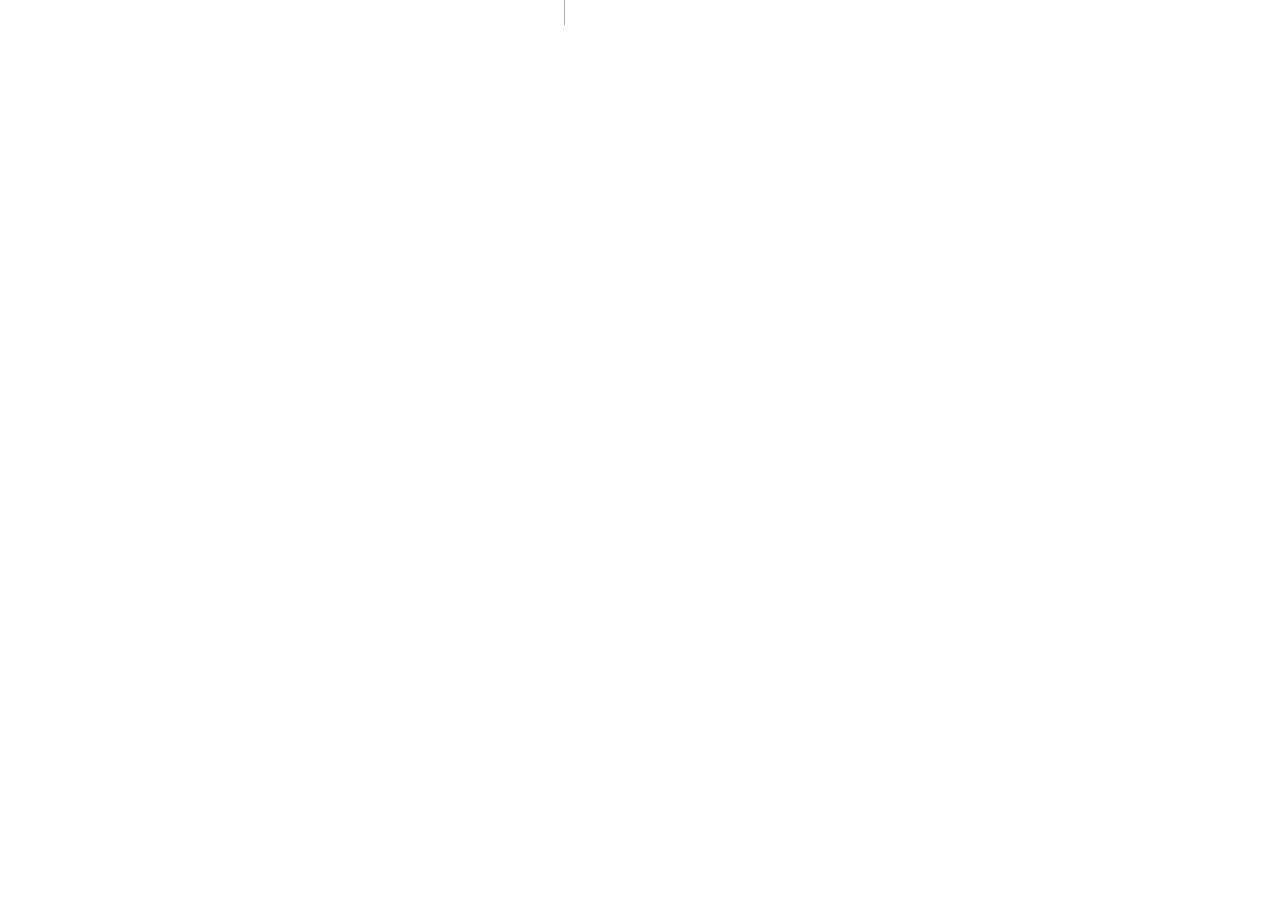
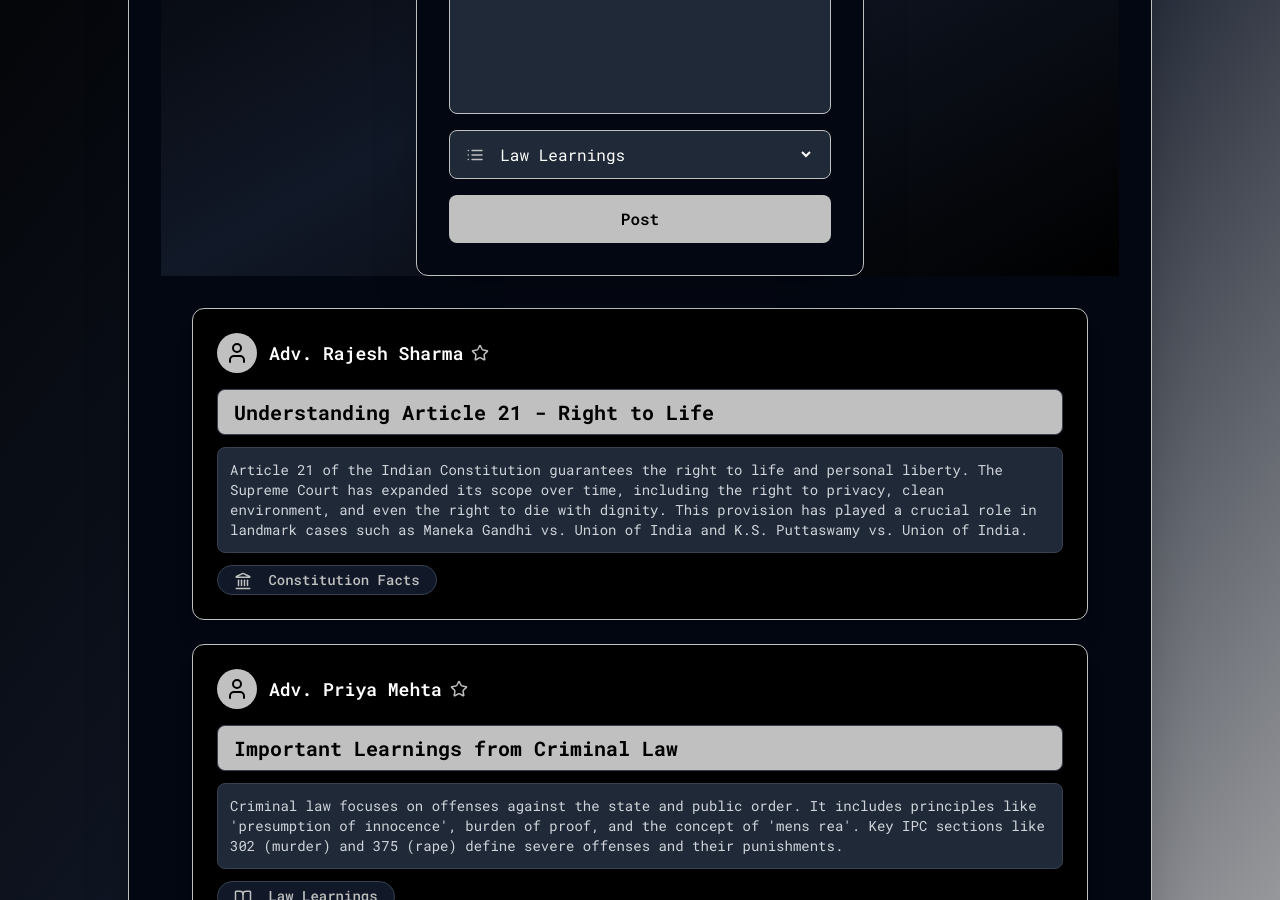
Before and after one commit to techjantaparty/amplify, a Next.js app in the folder amplify/app/: page /advocates/post-content in a window 1280 px wide. Before the commit this address had no page. Shown: the part 400-1300 px from the top of the page. Before the commit the page ends 800 px from the top, so only its background shows below. Built offline with nearby package versions, Linux system fonts and the light colour scheme.

Commit message:
Refactor AdvocatesDashboard and create PostContent page; update routing and enhance PostContentForm layout

```diff
--- a/amplify/app/src/app/advocates/dashboard/page.tsx
+++ /dev/null
@@ -1,12 +0,0 @@
-import PostContentForm from "@/components/createAdvocatePost";
-import React from "react";
-
-const AdvocatesDashboard = () => {
-  return (
-    <div>
-      <PostContentForm />
-    </div>
-  );
-};
-
-export default AdvocatesDashboard;
--- a/amplify/app/src/app/advocates/login/page.tsx
+++ b/amplify/app/src/app/advocates/login/page.tsx
@@ -27,7 +27,7 @@ const LoginPage = () => {
       fd.append("email", formData.email);
       fd.append("password", formData.password);
       const response = await axios.post("/api/advocate/login", fd);
-      if (response.data.success) router.push("/advocates/dashboard");
+      if (response.data.success) router.replace("/advocates/post-content");
     } catch (e) {
       if (isAxiosError(e)) {
         toast.error(
--- /dev/null
+++ b/amplify/app/src/app/advocates/post-content/page.tsx
@@ -0,0 +1,20 @@
+import LawyerPostCard from "@/components/advocatePostCard";
+import PostContentForm from "@/components/createAdvocatePost";
+import React from "react";
+
+const AdvocatesDashboard = () => {
+  return (
+    <div className="min-h-screen bg-gradient-to-br from-black via-gray-900 to-[#C0C0C0] flex justify-center items-center p-6">
+      <div className="w-full max-w-5xl bg-gray-950 text-white p-8 rounded-xl shadow-2xl border border-[#C0C0C0]">
+        {/* <PostContentForm /> */}
+        <h1 className="text-3xl font-bold text-center mb-6 bg-[#C0C0C0] text-black px-6 py-3 rounded-lg shadow-md border border-gray-700">
+          Advocates Dashboard
+        </h1>
+        <PostContentForm />
+        <LawyerPostCard />
+      </div>
+    </div>
+  );
+};
+
+export default AdvocatesDashboard;
--- a/amplify/app/src/app/advocates/register/page.tsx
+++ b/amplify/app/src/app/advocates/register/page.tsx
@@ -40,7 +40,7 @@ const SignupPage = () => {
       fd.append("experience", formData.experience);
 
       const response = await axios.post("/api/advocate/signup", fd);
-      if (response.data.success) router.push("/advocates/login");
+      if (response.data.success) router.replace("/advocates/login");
     } catch (e) {
       if (isAxiosError(e)) {
         toast.error(e.response?.data.message || "Signup failed. Try again.");
--- /dev/null
+++ b/amplify/app/src/components/advocatePostCard.tsx
@@ -0,0 +1,79 @@
+"use client";
+
+import { User, Star, BookOpen, Landmark, Scale } from "lucide-react"; // Icons
+
+const LawyerPostShowcase = () => {
+  // Dummy Hardcoded Posts Data
+  const posts = [
+    {
+      name: "Adv. Rajesh Sharma",
+      title: "Understanding Article 21 - Right to Life",
+      content:
+        "Article 21 of the Indian Constitution guarantees the right to life and personal liberty. The Supreme Court has expanded its scope over time, including the right to privacy, clean environment, and even the right to die with dignity. This provision has played a crucial role in landmark cases such as Maneka Gandhi vs. Union of India and K.S. Puttaswamy vs. Union of India.",
+      genre: "Constitution Facts",
+    },
+    {
+      name: "Adv. Priya Mehta",
+      title: "Important Learnings from Criminal Law",
+      content:
+        "Criminal law focuses on offenses against the state and public order. It includes principles like 'presumption of innocence', burden of proof, and the concept of 'mens rea'. Key IPC sections like 302 (murder) and 375 (rape) define severe offenses and their punishments.",
+      genre: "Law Learnings",
+    },
+    {
+      name: "Adv. Aniket Roy",
+      title: "Case Study: Vishakha vs. State of Rajasthan",
+      content:
+        "This landmark case laid the foundation for workplace sexual harassment laws in India. The Supreme Court established the Vishakha Guidelines, which later evolved into the POSH Act, ensuring a safer work environment for women.",
+      genre: "Case Analysis",
+    },
+  ];
+
+  return (
+    <div className="max-w-4xl w-full mx-auto space-y-6">
+      {posts.map((post, index) => {
+        let genreIcon;
+
+        if (post.genre === "Constitution Facts") {
+          genreIcon = <Landmark className="inline-block mr-2" size={18} />;
+        } else if (post.genre === "Law Learnings") {
+          genreIcon = <BookOpen className="inline-block mr-2" size={18} />;
+        } else if (post.genre === "Case Analysis") {
+          genreIcon = <Scale className="inline-block mr-2" size={18} />;
+        }
+
+        return (
+          <div
+            key={index}
+            className="w-full bg-black text-white p-6 rounded-xl shadow-xl border border-[#C0C0C0]"
+          >
+            {/* Lawyer Info */}
+            <div className="flex items-center mb-4">
+              <div className="bg-[#C0C0C0] p-2 rounded-full text-black">
+                <User size={24} />
+              </div>
+              <div className="ml-3 flex items-center">
+                <h3 className="text-lg font-semibold">{post.name}</h3>
+                <Star className="text-[#C0C0C0] ml-2" size={18} />
+              </div>
+            </div>
+
+            {/* Post Content */}
+            <h2 className="text-xl font-bold bg-[#C0C0C0] text-black px-4 py-2 rounded-lg shadow-md border border-gray-700">
+              {post.title}
+            </h2>
+            <p className="text-gray-300 text-sm bg-gray-800 p-3 mt-3 rounded-lg border border-gray-700">
+              {post.content}
+            </p>
+
+            {/* Genre Tag */}
+            <div className="mt-3 inline-block px-4 py-1 text-sm font-medium bg-gray-900 text-[#C0C0C0] rounded-full border border-gray-700">
+              {genreIcon} {post.genre}
+            </div>
+          </div>
+        );
+      })}
+    </div>
+  );
+};
+
+export default LawyerPostShowcase;
--- a/amplify/app/src/components/createAdvocatePost.tsx
+++ b/amplify/app/src/components/createAdvocatePost.tsx
@@ -39,7 +39,7 @@ const PostContentForm = () => {
   };
 
   return (
-    <div className="flex justify-center items-center min-h-screen bg-gradient-to-br from-black via-gray-900 to-black text-white">
+    <div className="flex justify-center items-center mb-8 bg-gradient-to-br from-black via-gray-900 to-black text-white">
       <div className="container mx-auto p-8 bg-gray-950 rounded-xl shadow-2xl w-full max-w-md border border-[#C0C0C0]">
         <h1 className="text-3xl font-bold text-center mb-6 bg-[#C0C0C0] text-black px-6 py-3 rounded-lg shadow-md border border-gray-700">
           Create a Post
@@ -68,7 +68,7 @@ const PostContentForm = () => {
               name="content"
               placeholder="Write your content here..."
               required
-              className="w-full bg-transparent focus:outline-none text-white placeholder-gray-400 h-32 resize-none"
+              className="w-full bg-transparent focus:outline-none text-white placeholder-gray-400 h-40 resize-none"
               onChange={handleChange}
             />
           </div>
```
